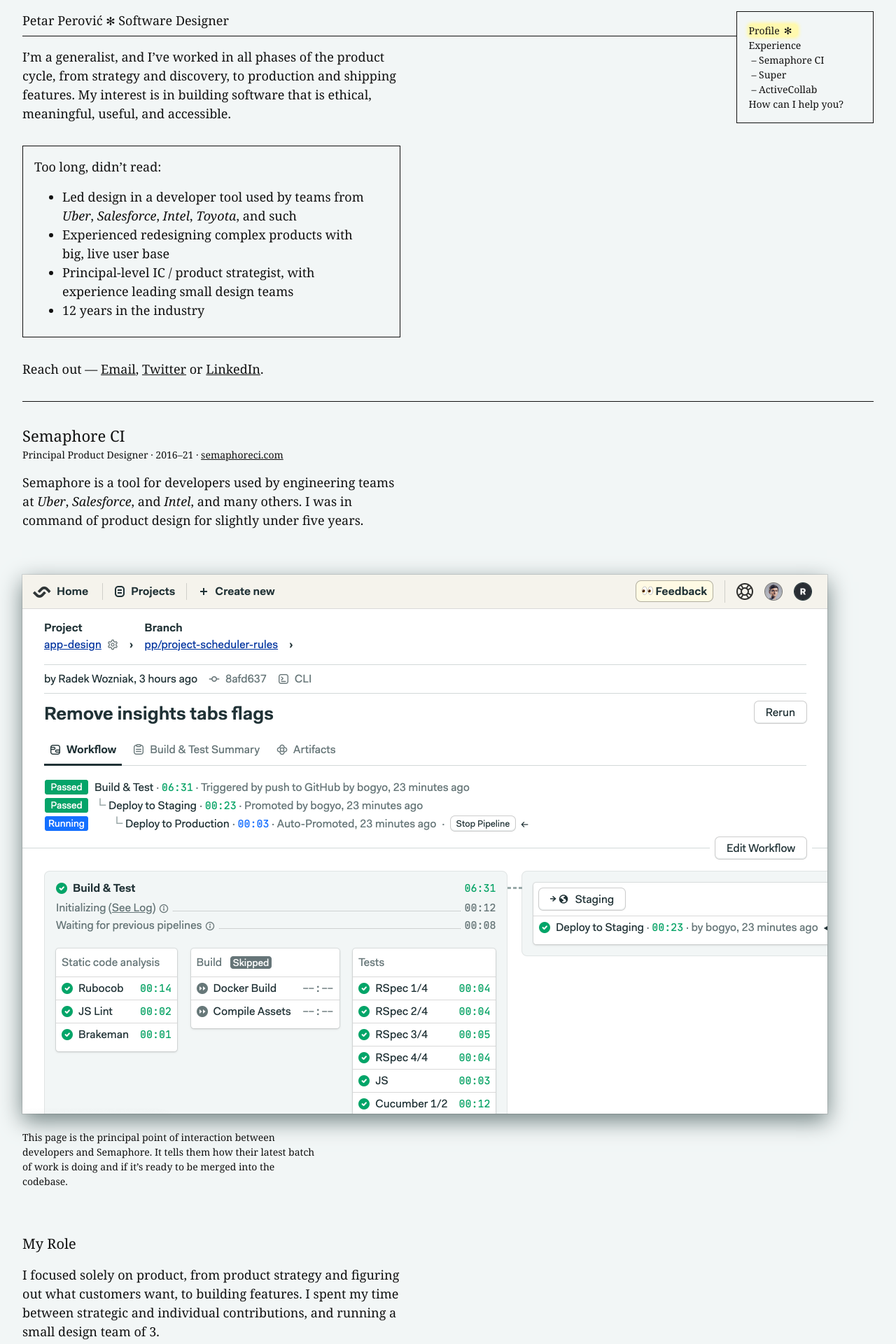
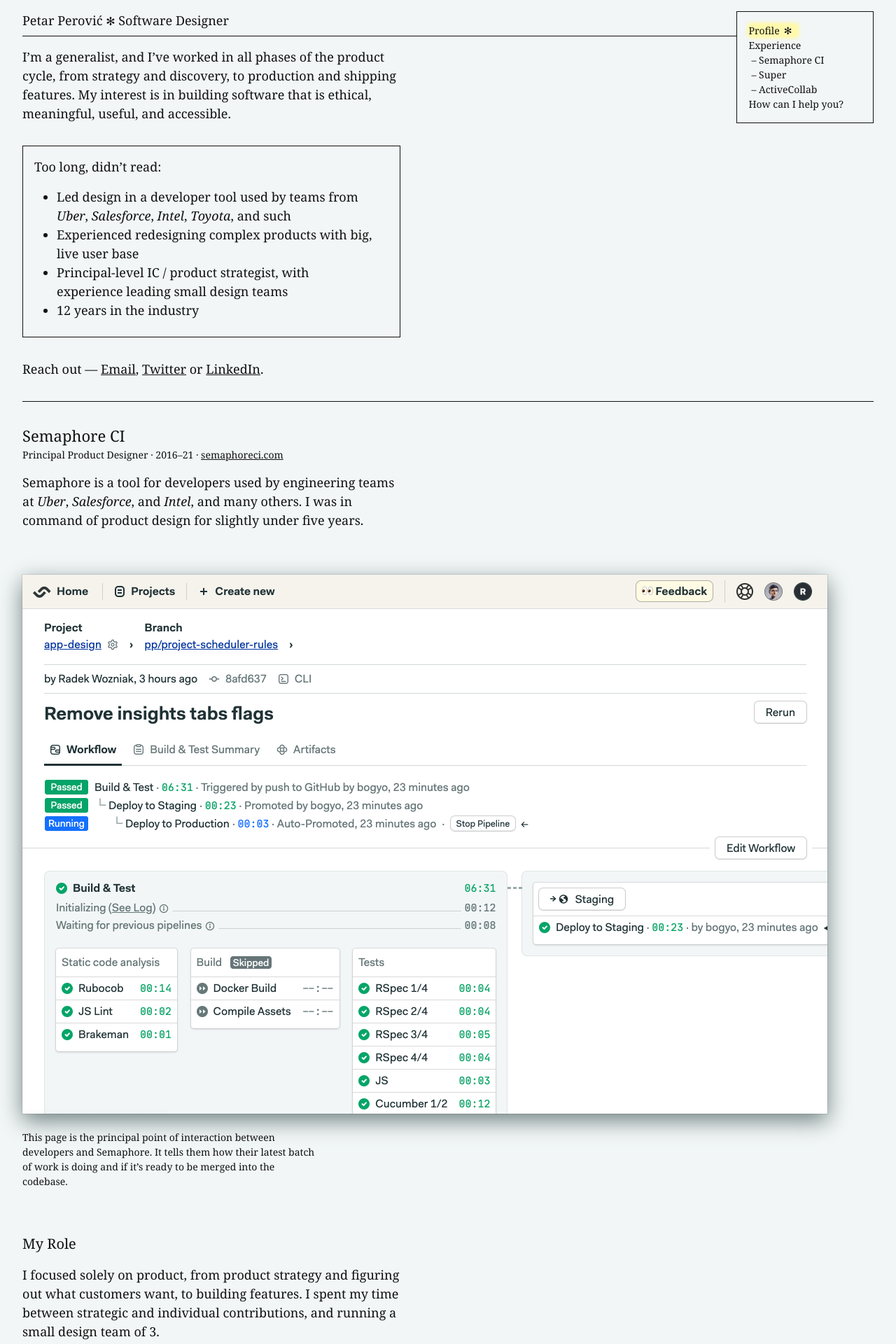
Before and after one commit to ropsii/ropsii.github.io, a Jekyll site: the page built from work.html, in a window 1280 px wide. Shown: the top 1920 px of the page at 70% size. Built offline with Jekyll 4.4.1, drawn with Linux system fonts in a browser that asks for light colours; some web fonts are replaced; comment, search, counter and statistics services are not loaded.

Commit message:
adjust list indent

```diff
--- a/_layouts/work.html
+++ b/_layouts/work.html
@@ -115,7 +115,7 @@
 
                 <div class="ba mb4 pv3 pl3 pr4 measure">
                     <p>Too long, didn’t read:</p>
-                    <ul class="mb2">
+                    <ul class="mb2 pl4">
                         <li>Led design in a developer tool used by teams from <em>Uber</em>, <em>Salesforce</em>, <em>Intel</em>, <em>Toyota</em>, and such</li>
                         <li>Experienced redesigning complex products with big, live user base</li>
                         <li>Principal-level IC / product strategist, with experience leading small design teams</li>
```
